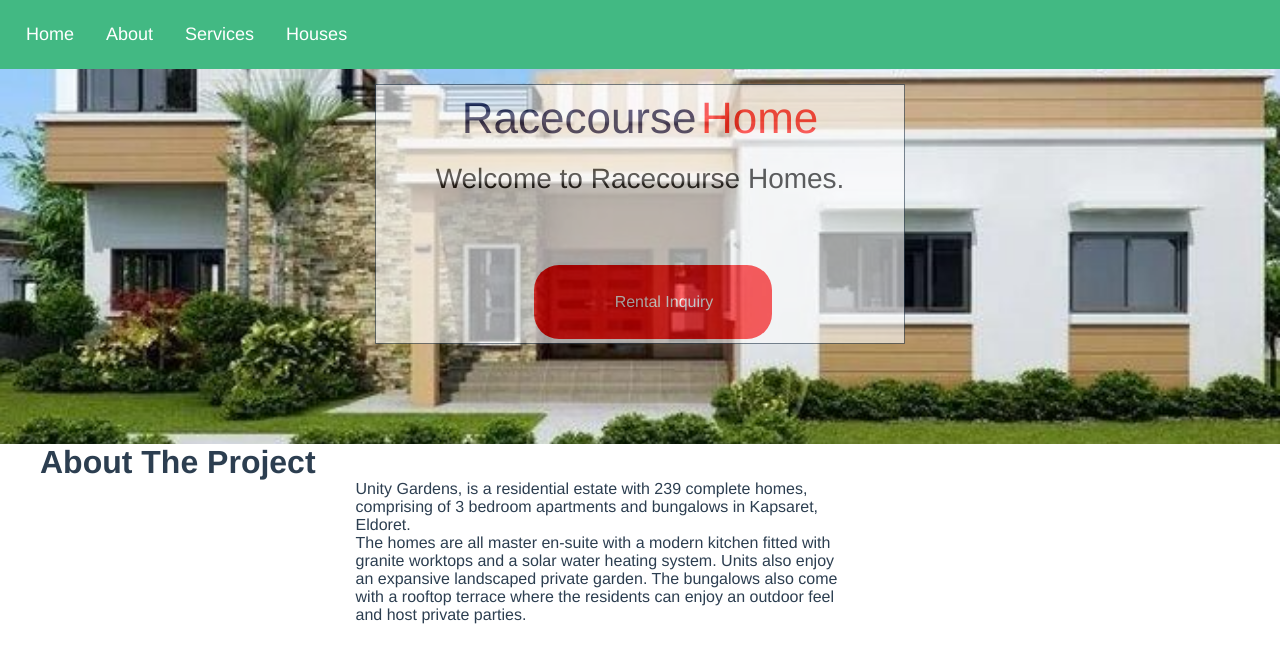
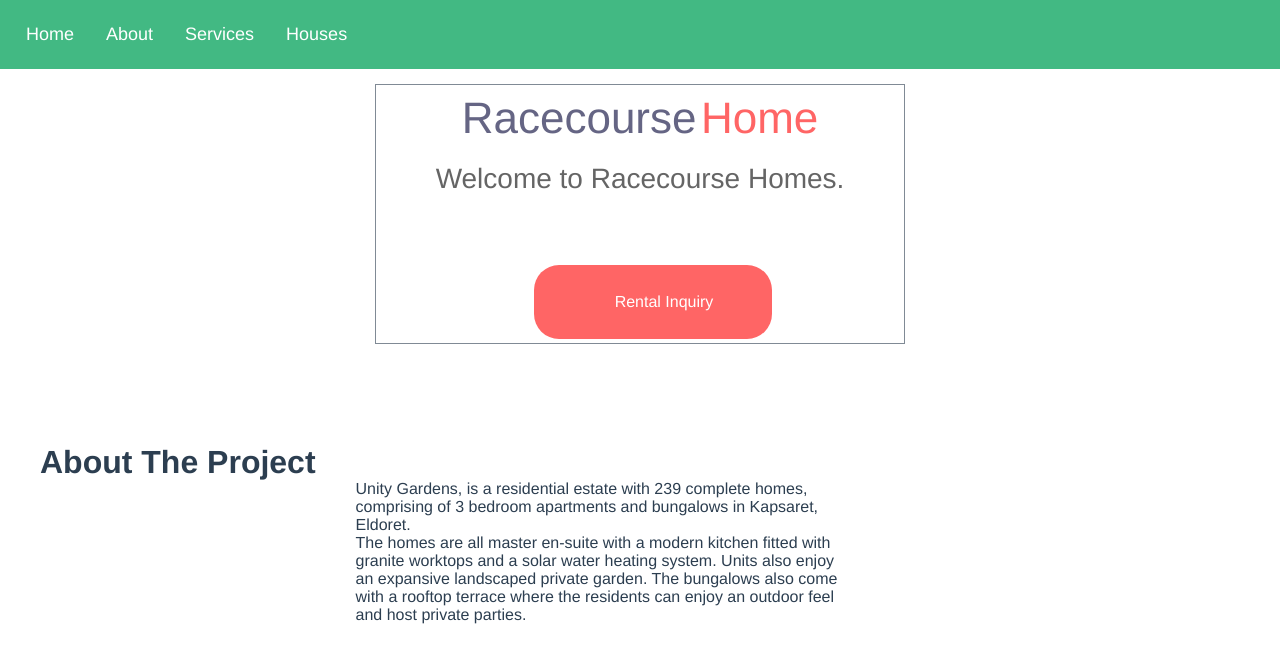
Before and after one commit to Developer-Dennis/racecourse-housing, a Vue app: page / in a window 1280 px wide. Shown: the top 662 px of the page. Built offline with nearby package versions, Linux system fonts and the light colour scheme.

Commit message:
removed background image

```diff
--- a/src/views/HomeView.vue
+++ b/src/views/HomeView.vue
@@ -25,12 +25,7 @@ export default {
 </script>
 
 <style >
-  body{
-    background-image: url('@/assets/home.png');
-    background-size: contain;
-    background-repeat: no-repeat;
 
-  }
   .home{
     background-color: #ffffff;
     opacity: 0.6;
```
